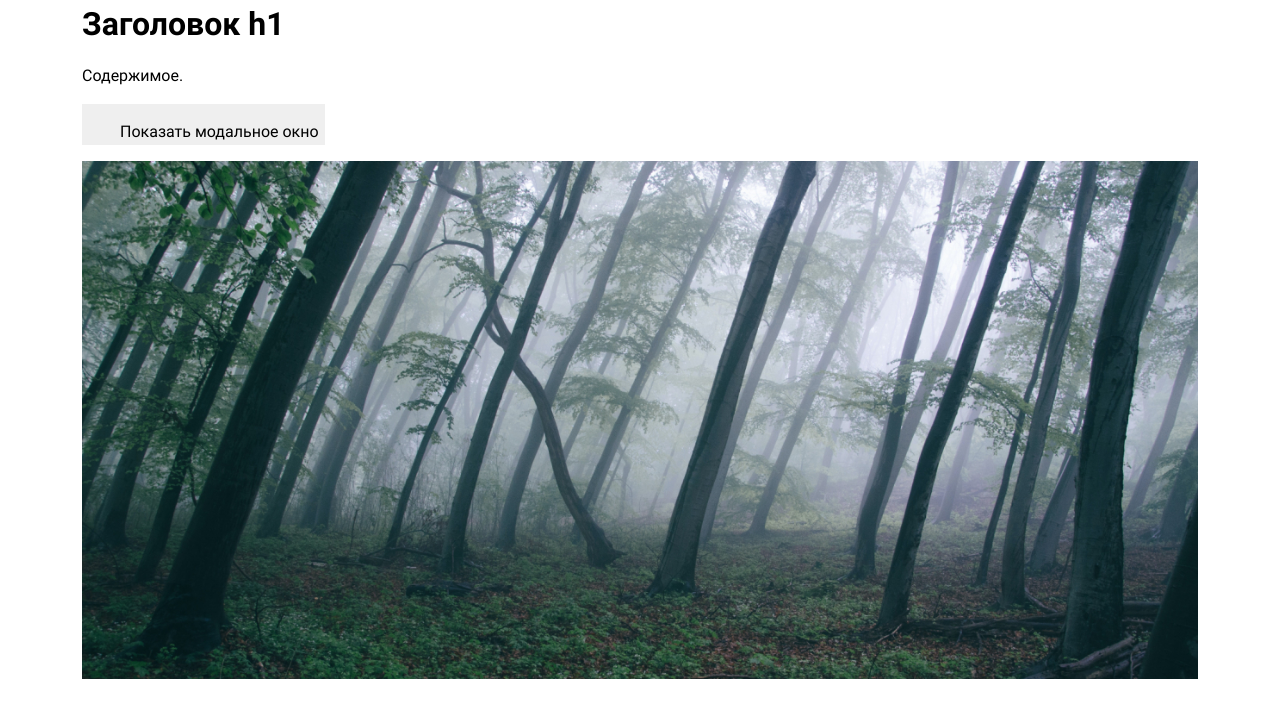
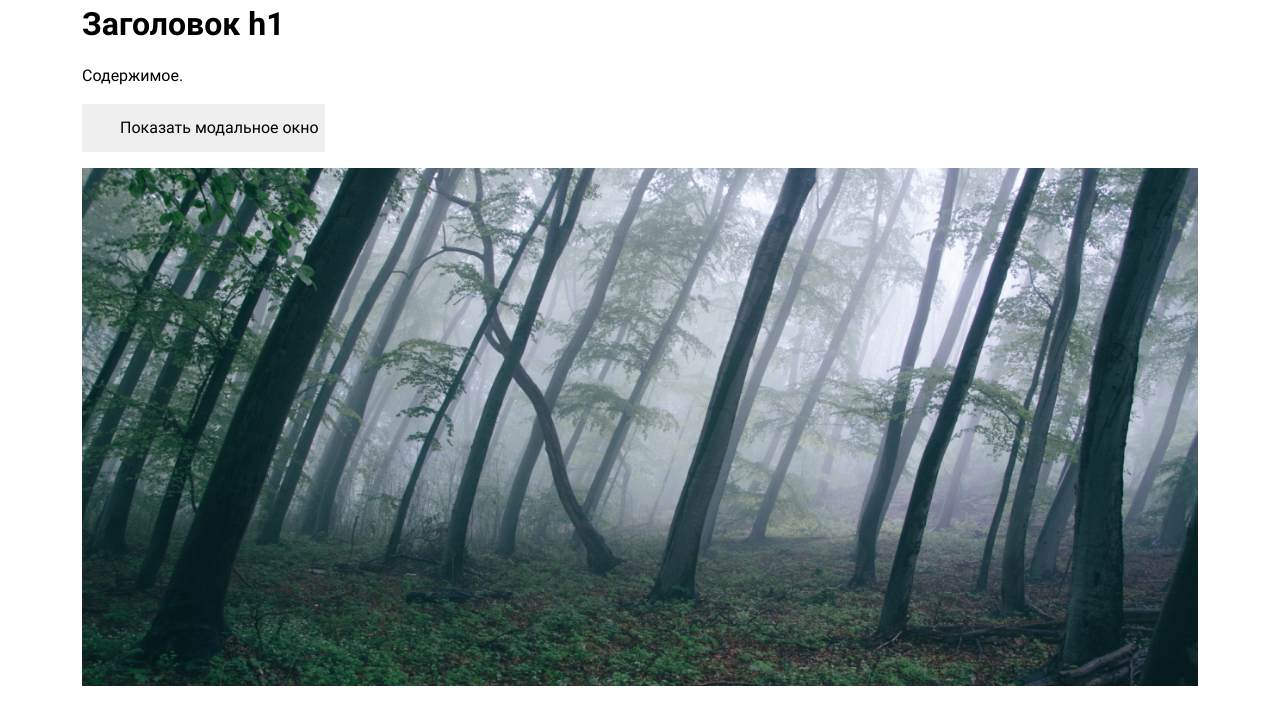
Before and after one commit to KnoWabLe/gulp-starter, a Node project: template src/pages/index.pug in a window 1280 px wide. Shown: the part 24-741 px from the top of the page. Run offline with Node 20 templates, Linux system fonts and the light colour scheme; the template is opened without the code that fills it, so the values that code supplies are empty; style sheets or scripts are compiled from the project's sources.

Commit message:
chore: bump dependencies

```diff
--- a/src/blocks/btn/btn.scss
+++ b/src/blocks/btn/btn.scss
@@ -1,6 +1,8 @@
 .btn {
   box-sizing: border-box;
-  display: inline-block;
+  display: inline-flex;
+  align-items: center;
+  height: 48px;
   max-width: 100%;
   margin: 0;
   border: 0;
--- a/src/scss/style.scss
+++ b/src/scss/style.scss
@@ -1,3 +1,4 @@
+
 /*!*
  * ВНИМАНИЕ! Этот файл генерируется автоматически.
  * Любые изменения этого файла будут потеряны при следующей компиляции.
```
Also changed, not shown: package.json (+16 -16 lines), .babelrc, 1 other file.
